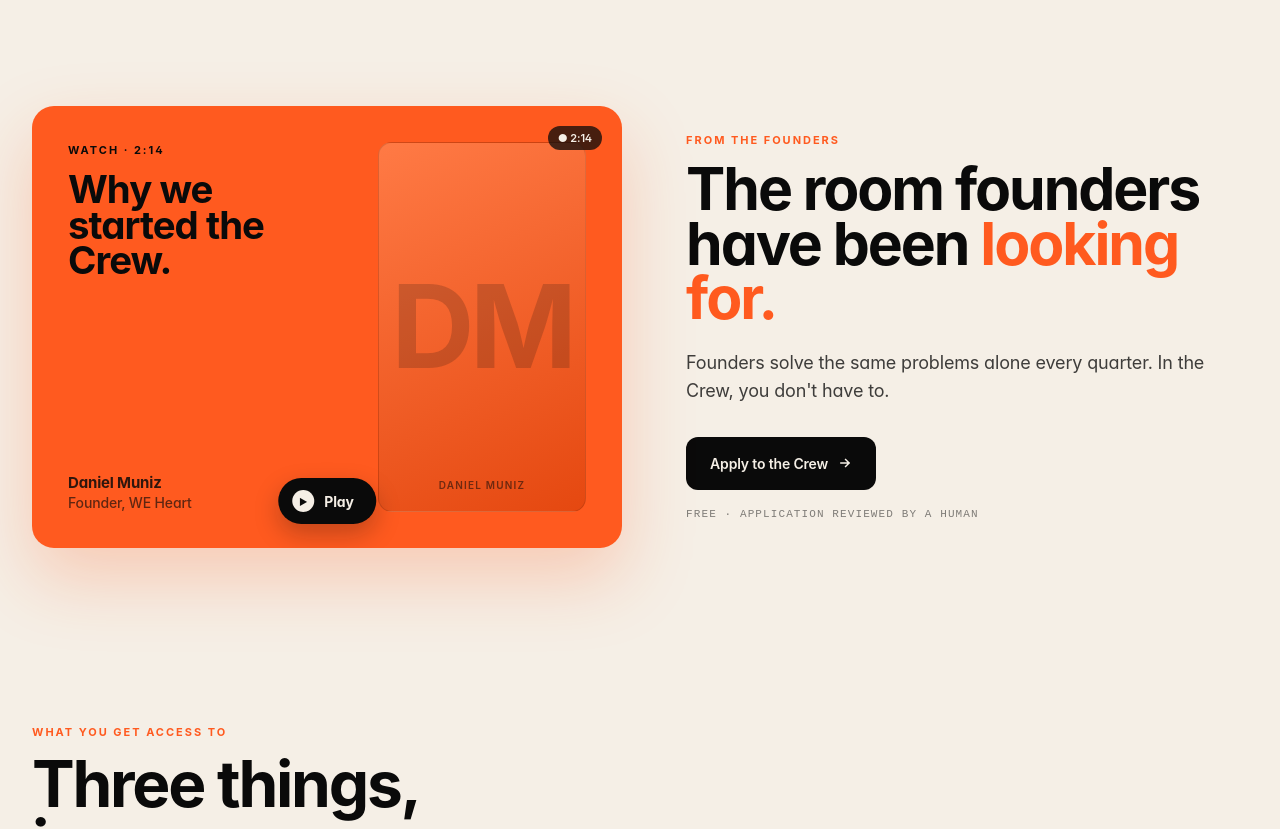
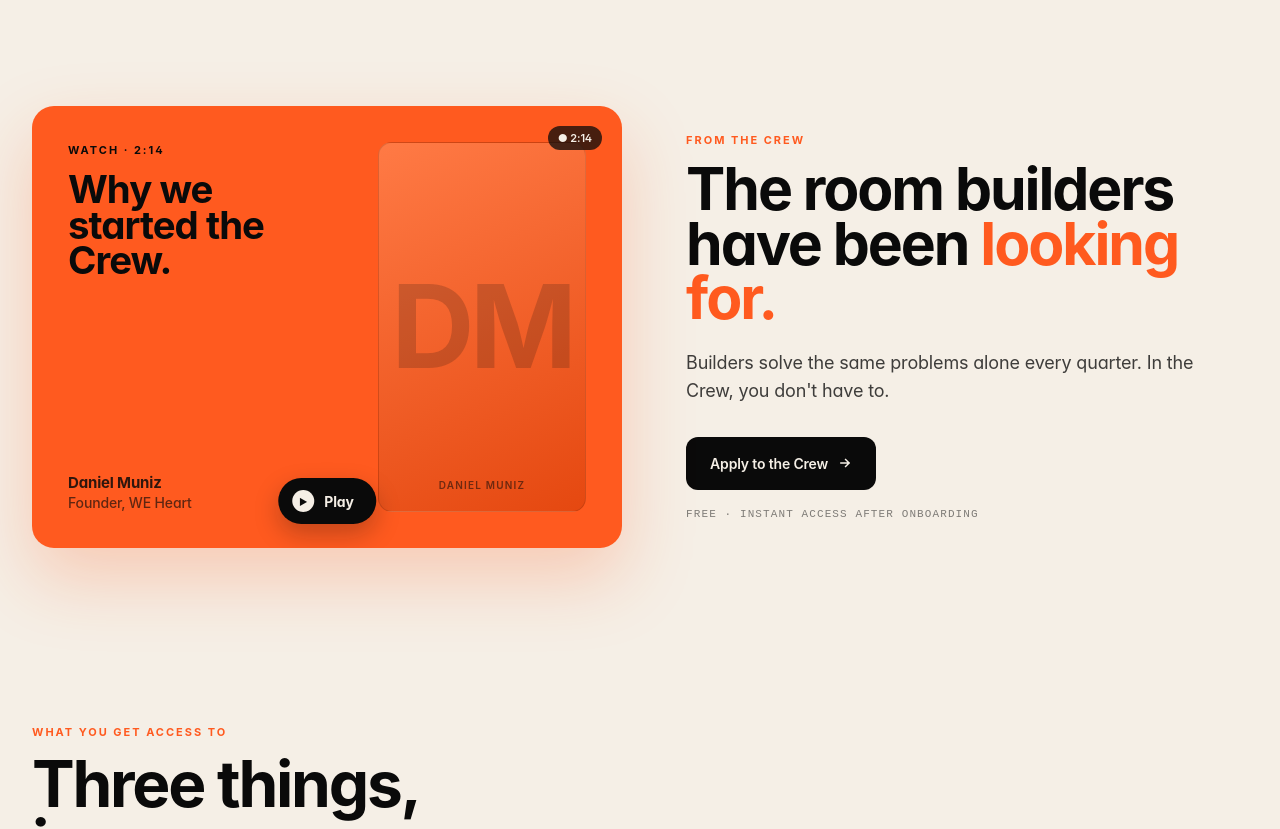
Before and after one commit to build-gif/crew-web, a Next.js app: page /preview in a window 1280 px wide. Shown: the part 760-1589 px from the top of the page. Built offline with nearby package versions, Linux system fonts and the light colour scheme.

Commit message:
style(landing): replace founder-centric copy with builder-centric narrative in video section

```diff
--- a/src/app/preview/page.jsx
+++ b/src/app/preview/page.jsx
@@ -670,7 +670,7 @@ A human reads every application within a week. If it's not the right fit, we'll
             fontSize:16, fontWeight:700, cursor:'pointer',
             display:'inline-flex', alignItems:'center', gap:10,
           }}>
-            Apply to the Crew <CrewIcon.Arrow s={16}/>
+            Join the Crew <CrewIcon.Arrow s={16}/>
           </button>
           <span style={{fontSize:13, color:'rgba(10,10,10,0.5)'}}>~4 minutes · Free · Batch 01 spots are limited.</span>
         </div>
@@ -807,17 +807,17 @@ function CobWhatIs() {
 
         {/* Right copy */}
         <div>
-          <div style={{...cobStyles.kicker, color: CREW.orange, marginBottom: 14}}>FROM THE FOUNDERS</div>
+          <div style={{...cobStyles.kicker, color: CREW.orange, marginBottom: 14}}>FROM THE CREW</div>
           <h2 style={{...cobStyles.h2, fontSize:'clamp(40px, 4.6vw, 68px)'}}>
-            The room founders have been <span style={{color: CREW.orange}}>looking for.</span>
+            The room builders have been <span style={{color: CREW.orange}}>looking for.</span>
           </h2>
           <p style={{fontSize:18, lineHeight:1.55, color:'rgba(10,10,10,0.78)', margin:'24px 0 32px', maxWidth: 540}}>
-            Founders solve the same problems alone every quarter. In the Crew, you don't have to.
+            Builders solve the same problems alone every quarter. In the Crew, you don't have to.
           </p>
           <a href="https://discovery.weheartimpact.com/" style={{...cobStyles.applyBtn, padding:'16px 24px', fontSize:14, borderRadius:12, textDecoration:"none"}}>
             Apply to the Crew <CrewIcon.Arrow s={14}/>
           </a>
-          <div style={{marginTop: 16, fontSize: 11, fontFamily: 'var(--font-mono, monospace)', letterSpacing: '0.1em', opacity: 0.5}}>FREE · APPLICATION REVIEWED BY A HUMAN</div>
+          <div style={{marginTop: 16, fontSize: 11, fontFamily: 'var(--font-mono, monospace)', letterSpacing: '0.1em', opacity: 0.5}}>FREE · INSTANT ACCESS AFTER ONBOARDING</div>
         </div>
       </div>
     </section>
--- a/src/components/landing/landing-page.tsx
+++ b/src/components/landing/landing-page.tsx
@@ -375,7 +375,7 @@ function WhatIs() {
             href={APPLY_HREF}
             className={`${applyBtnClass} mt-8 px-6 py-4 text-sm`}
           >
-            Apply to the Crew <CrewIcon.Arrow s={14} />
+            Join the Crew <CrewIcon.Arrow s={14} />
           </a>
         </div>
       </div>
```
